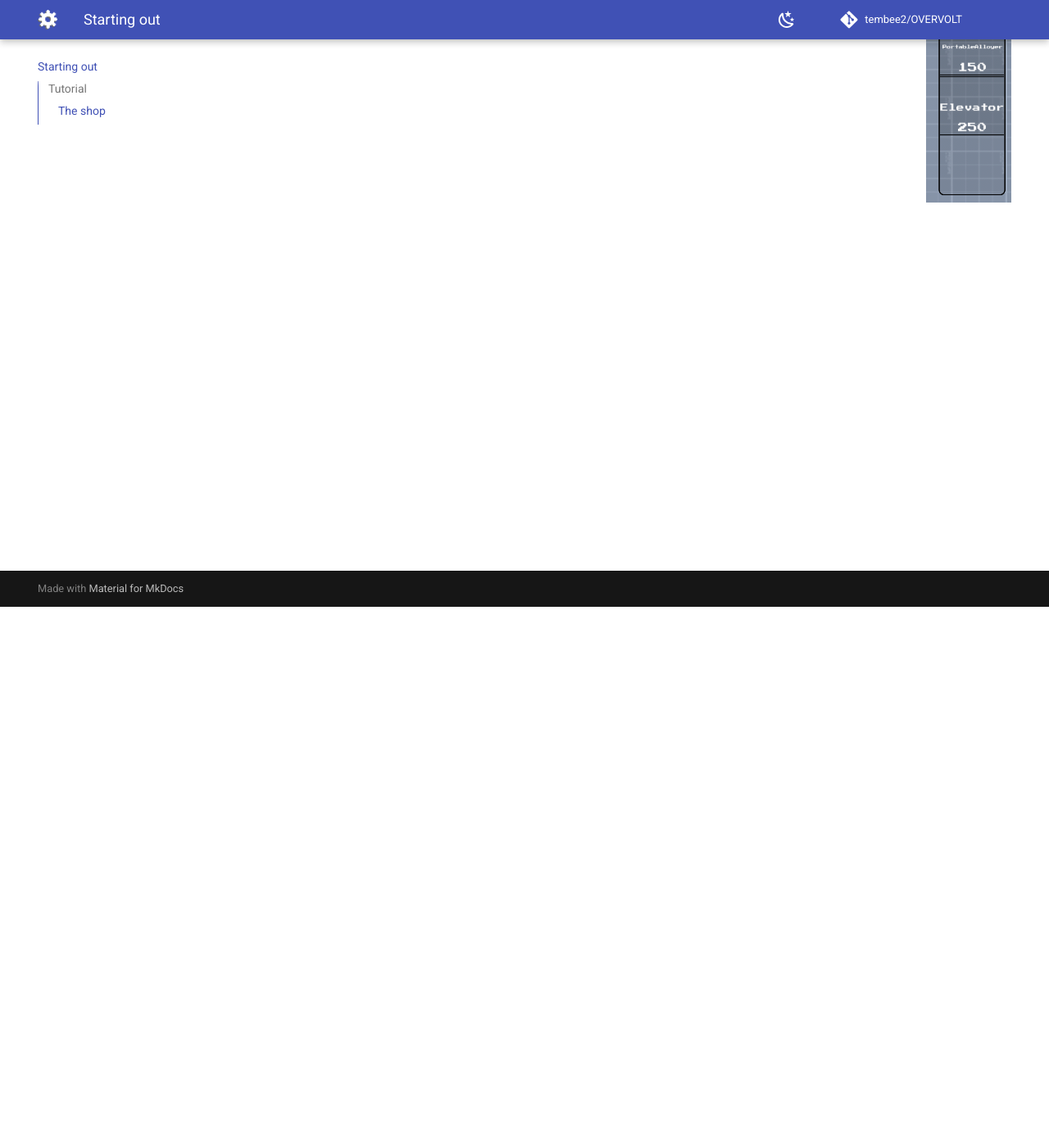
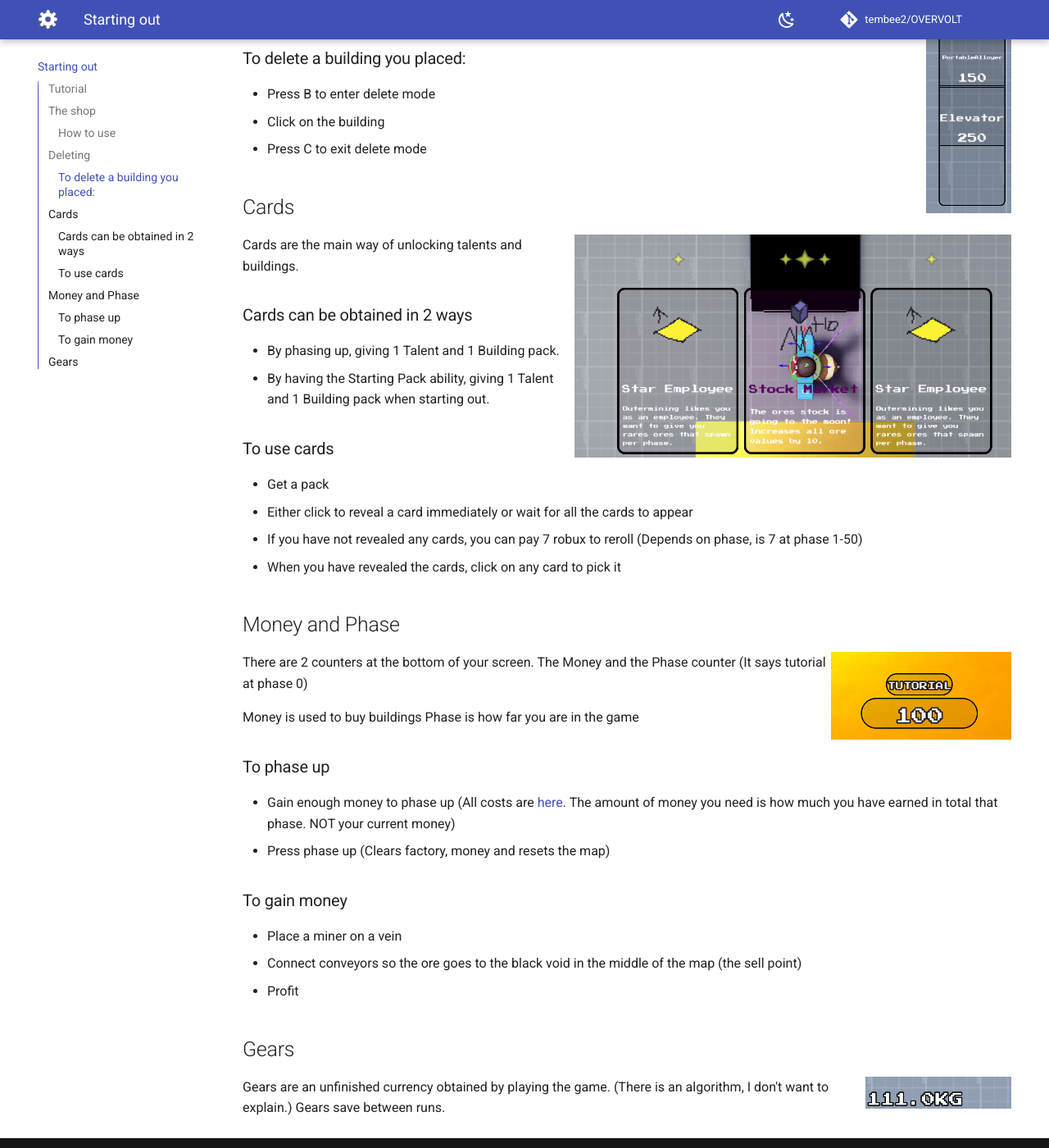
Before and after one commit to tembee2/OVERVOLT, an MkDocs documentation site: the page built from docs/starting-out.md, in a window 1280 px wide and 1400 px high, scrolled down 660 px. Shown: the whole window at 82% size. Built offline with MkDocs 1.6.1 and Material for MkDocs 9.7.7, drawn with Linux system fonts in a browser that asks for light colours; comment, search, counter and statistics services are not loaded; some of the changed text lies outside the part shown.

Commit message:
Finished the starting out page

```diff
--- a/docs/starting-out.md
+++ b/docs/starting-out.md
@@ -1,5 +1,55 @@
 ## Tutorial
 The ingame tutorial kinda sucks and I'm too lazy to fix it so here is an explanation of the controls and UI
 
-### The shop
-<img src="/assets/Shop.png" style="float:right"/>
+## The shop
+<img src="https://raw.githubusercontent.com/tembee2/OVERVOLT/refs/heads/master/docs/assets/Shop.png" style="float:right"/>
+The shop is a menu on the right of your screen where you can buy buildings to place.
+
+### How to use
+* Click on any building in the shop
+* Move your mouse to the place you want to build
+* Click the left mouse button
+* Press C on your keyboard to stop placing
+
+## Deleting
+### To delete a building you placed:
+* Press B to enter delete mode
+* Click on the building
+* Press C to exit delete mode
+
+## Cards
+<img src="https://raw.githubusercontent.com/tembee2/OVERVOLT/refs/heads/master/docs/assets/Cards.png" style="float:right"/>
+Cards are the main way of unlocking talents and buildings.
+
+### Cards can be obtained in 2 ways
+* By phasing up, giving 1 Talent and 1 Building pack.
+* By having the Starting Pack ability, giving 1 Talent and 1 Building pack when starting out.
+
+### To use cards
+* Get a pack
+* Either click to reveal a card immediately or wait for all the cards to appear
+* If you have not revealed any cards, you can pay 7 robux to reroll (Depends on phase, is 7 at phase 1-50)
+* When you have revealed the cards, click on any card to pick it
+
+## Money and Phase
+<img src="https://raw.githubusercontent.com/tembee2/OVERVOLT/refs/heads/master/docs/assets/MoneyAndPhase.png" style="float:right"/>
+
+There are 2 counters at the bottom of your screen.
+The Money and the Phase counter (It says tutorial at phase 0)
+
+Money is used to buy buildings
+Phase is how far you are in the game
+
+### To phase up
+* Gain enough money to phase up (All costs are [here](https://pastebin.com/8RYm7Bhf). The amount of money you need is how much you have earned in total that phase. NOT your current money)
+* Press phase up (Clears factory, money and resets the map)
+
+### To gain money
+* Place a miner on a vein
+* Connect conveyors so the ore goes to the black void in the middle of the map (the sell point)
+* Profit
+
+## Gears
+<img src="https://raw.githubusercontent.com/tembee2/OVERVOLT/refs/heads/master/docs/assets/Gears.png" style="float:right"/>
+Gears are an unfinished currency obtained by playing the game. (There is an algorithm, I don't want to explain.)
+Gears save between runs.
```
